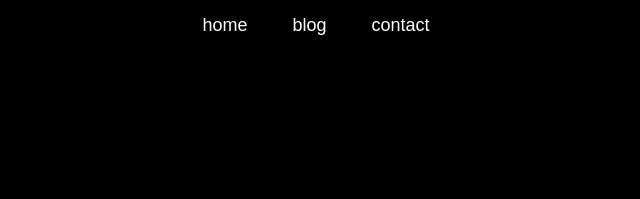
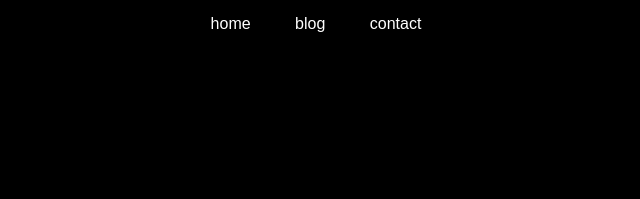
Before and after one commit to rockwillck/akpersonal, a plain HTML site: page index.html in a window 1280 px wide. Shown: the top 199 px of the page, 324-964 px from the left. Drawn offline with Linux system fonts and the light colour scheme; a web font is replaced by a local one.

Commit message:
fixed nav

```diff
--- a/style.css
+++ b/style.css
@@ -76,7 +76,7 @@ body {
 	text-align: center;
 	padding: 15px;
 	box-sizing: border-box;
-	font-size: max(18px, 2vmin);
+	font-size: max(12px, 2vmin);
 	z-index: 3;
 	backdrop-filter: blur(10px);
 	-webkit-backdrop-filter: blur(10px);
```
